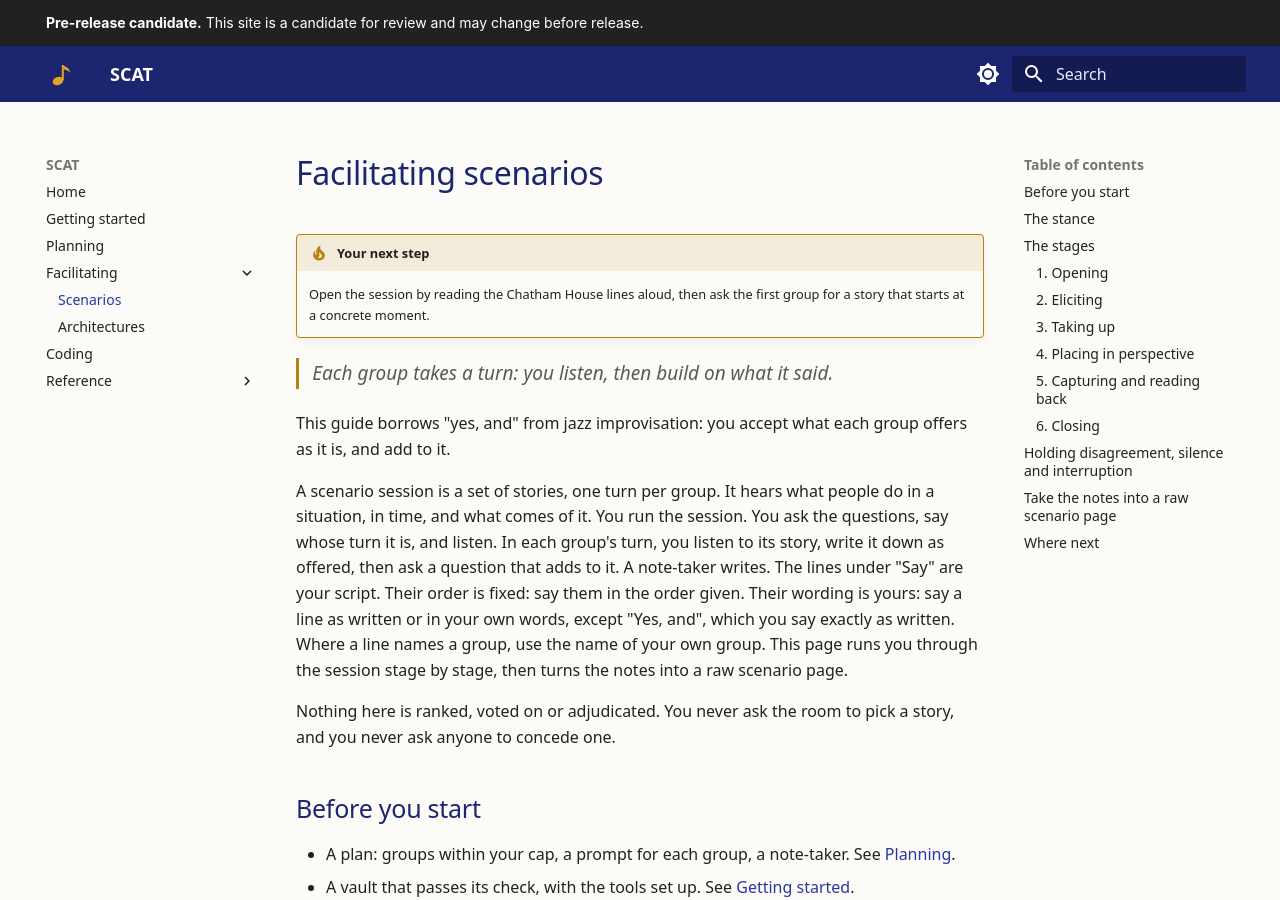
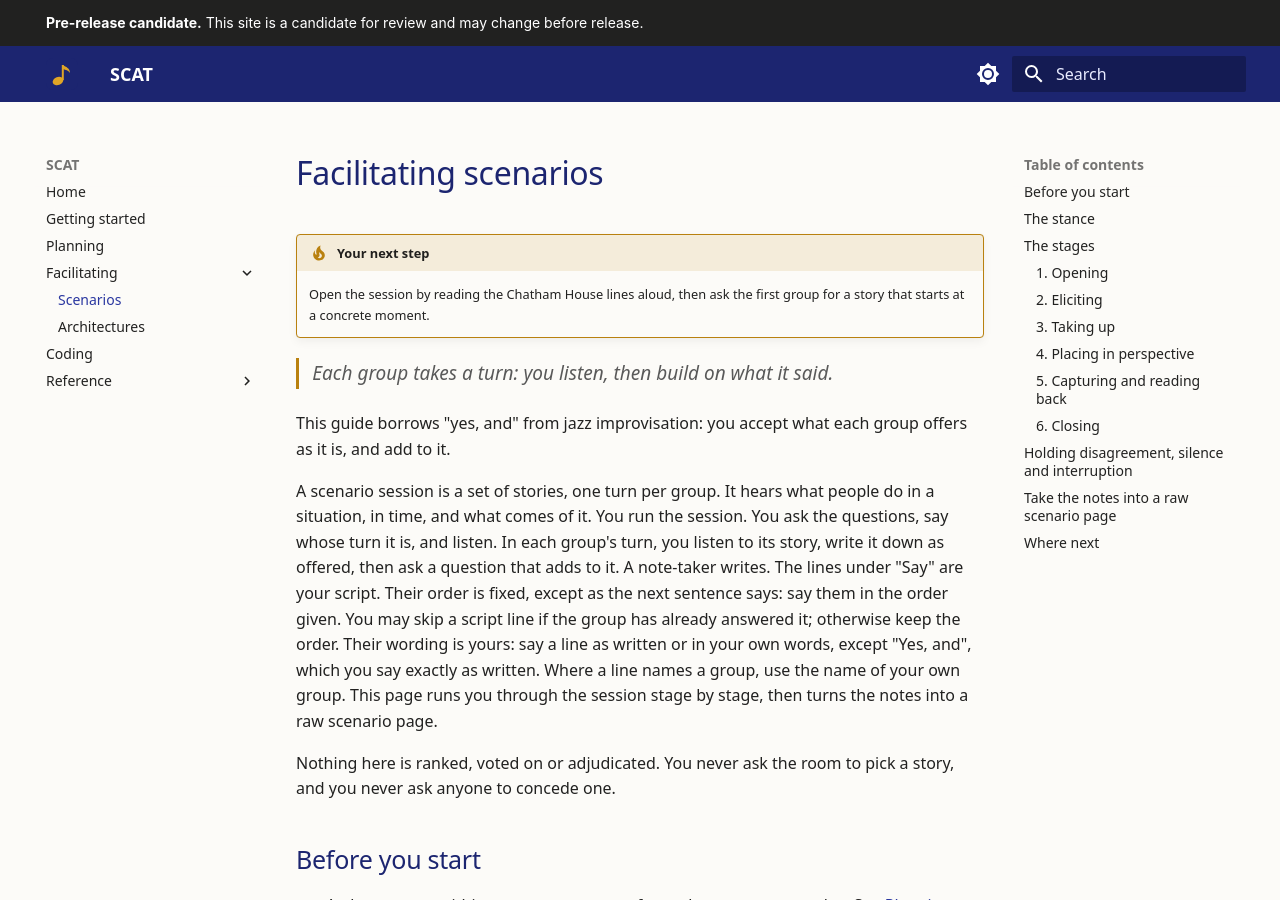
Before and after one commit to DynamicalSystemsGroup/scat-kg-tools, an MkDocs documentation site: the page built from docs/facilitate-scenarios.md, in a window 1280 px wide and 900 px high. Built offline with MkDocs 1.6.1 and Material for MkDocs 9.7.7, drawn with Linux system fonts in a browser that asks for light colours.

Commit message:
WP8-U14d: align scenarios script rule

```diff
--- a/docs/facilitate-scenarios.md
+++ b/docs/facilitate-scenarios.md
@@ -9,7 +9,7 @@
 This guide borrows "yes, and" from jazz improvisation: you accept what each group offers as it is, and add to it.
 
 A scenario session is a set of stories, one turn per group. It hears what people do in a situation, in time, and what comes of it. You run the session. You ask the questions, say whose turn it is, and listen. In each group's turn, you listen to its story, write it down as offered, then ask a question that adds to it. A note-taker
-writes. The lines under "Say" are your script. Their order is fixed: say them in the order given. Their wording is yours: say a line as written or in your own words, except "Yes, and", which you say exactly as written. Where a line names a group, use the name of your own group. This page runs you through the session stage by stage, then turns the notes into a raw scenario page.
+writes. The lines under "Say" are your script. Their order is fixed, except as the next sentence says: say them in the order given. You may skip a script line if the group has already answered it; otherwise keep the order. Their wording is yours: say a line as written or in your own words, except "Yes, and", which you say exactly as written. Where a line names a group, use the name of your own group. This page runs you through the session stage by stage, then turns the notes into a raw scenario page.
 
 Nothing here is ranked, voted on or adjudicated. You never ask the room to pick a story, and you never ask anyone to
 concede one.
```
